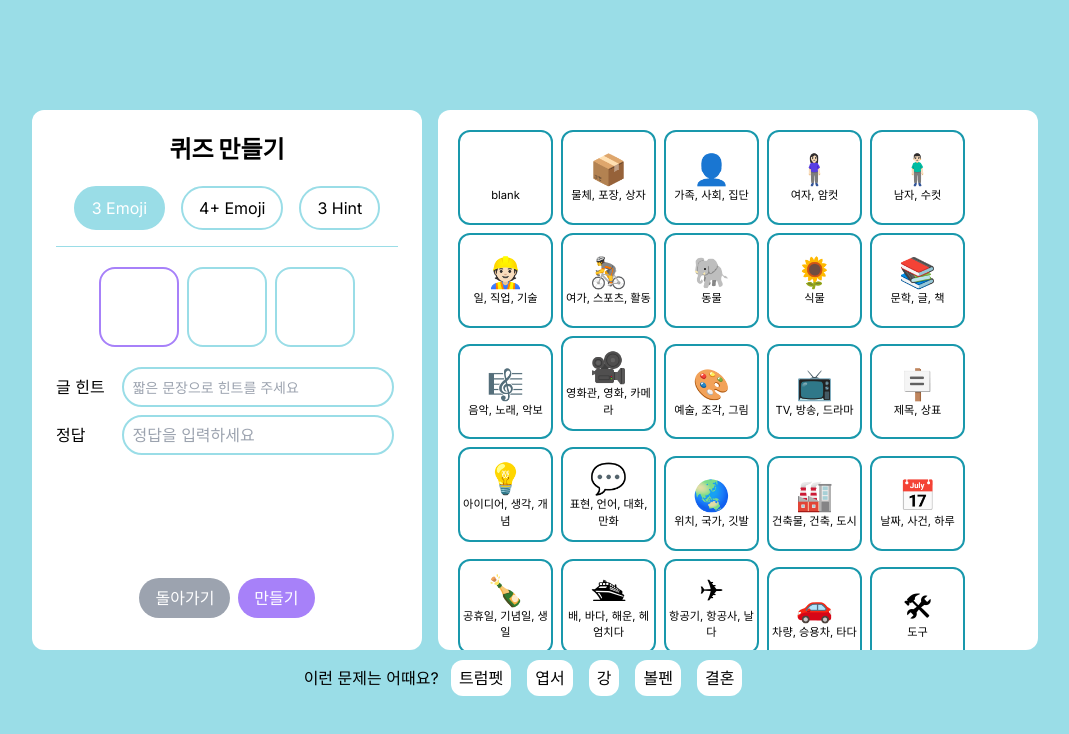
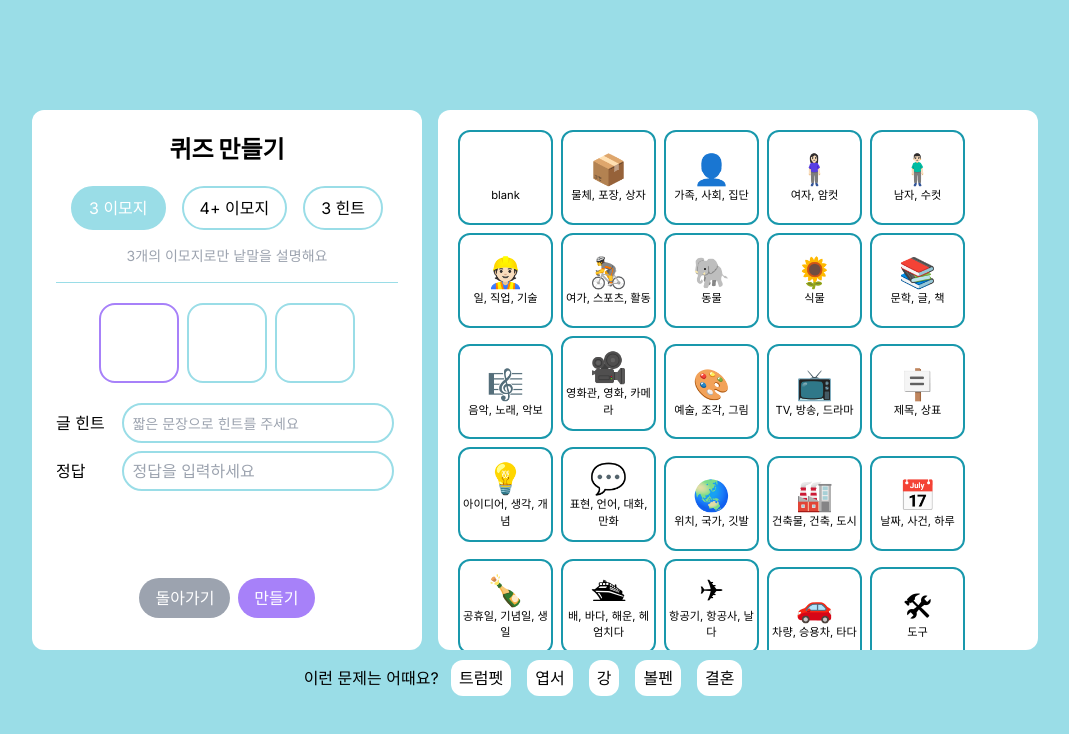
Before and after one commit to sendmethere/mind2mind_frontend, a Next.js app: page /quiz/create in a window 1280 px wide. Shown: the top 734 px of the page, without its empty margins (113-1182 px from the left). Built offline with nearby package versions, Linux system fonts and the light colour scheme.

Commit message:
quizDesc added

```diff
--- a/app/quiz/create/page.js
+++ b/app/quiz/create/page.js
@@ -48,10 +48,16 @@ export default function CreateQuiz() {
   }, []);
 
   const quizTypes = [
-    { label: '3 Emoji', value: '3emoji' },
-    { label: '4+ Emoji', value: '4+emoji' },
-    { label: '3 Hint', value: '3hint' }
+    { label: '3 이모지', value: '3emoji'},
+    { label: '4+ 이모지', value: '4+emoji'},
+    { label: '3 힌트', value: '3hint' }
   ];
+
+  const quizDesc = {
+    '3emoji': '3개의 이모지로만 낱말을 설명해요',
+    '4+emoji': '4개 이상의 이모지로 낱말을 설명해요',
+    '3hint': '3줄의 힌트로 낱말을 설명해요'
+  }
 
   const handleGetBack = () => {
     window.history.back();
@@ -179,6 +185,7 @@ export default function CreateQuiz() {
             </div>
 
             <div className='flex-row justify-center text-center'>
+              <p className='text-sm text-gray-400'>{quizDesc[type]}</p>
               <hr className='my-4 border-main'/>
               {
                 type === '3emoji' && [1, 2, 3].map(n => (
@@ -231,7 +238,7 @@ export default function CreateQuiz() {
             </div>
           <div>
             <div className='text-center p-2 flex gap-2 justify-center'>
-              <button onClick={handleGetBack} className='bg-gray-400 py-2 px-4 rounded-full text-white' type="submit">돌아가기</button>
+              <button onClick={handleGetBack} className='bg-gray-400 py-2 px-4 rounded-full text-white'>돌아가기</button>
               <button className='bg-sub2 py-2 px-4 rounded-full text-white' type="submit">만들기</button>
             </div>
             {successMessage && <p>{successMessage}</p>}
```
